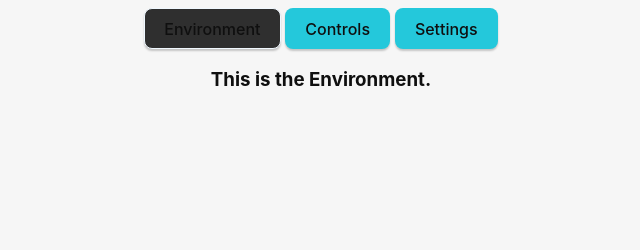
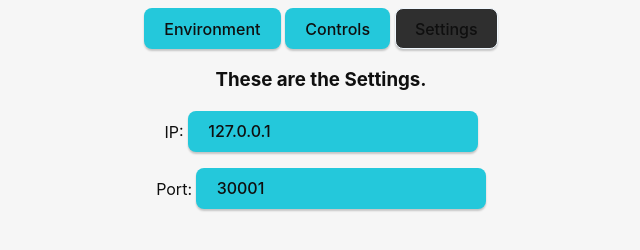
Before and after one commit to jordan4ibanez/minetest_gui, a website built with Vite: page index.html in a window 1280 px wide. Shown: the whole page, without its empty margins (319-959 px from the left). Built offline with nearby package versions, Linux system fonts and the light colour scheme; what tauri-plugin-log-api would draw is missing.

Commit message:
Some settings

```diff
--- a/index.html
+++ b/index.html
@@ -12,22 +12,29 @@
 <body>
   <div class="container">
     <div class="tabs">
-      <button class="tablinks active" id="environment">Environment</button>
+      <button class="tablinks" id="environment">Environment</button>
       <button class="tablinks" id="controls">Controls</button>
       <button class="tablinks" id="settings">Settings</button>
     </div>
 
-    <div id="environmentcontent" class="tabcontent">
+    <div id="environmentcontent" class="tabcontent" style="display: none;">
       <h3>This is the Environment.</h3>
     </div>
 
 
     <div id="controlscontent" class="tabcontent" style="display: none;">
-      <h3>This are the Controls.</h3>
+      <h3>These are the Controls.</h3>
     </div>
 
     <div id="settingscontent" class="tabcontent" style="display: none;">
-      <h3>This is the Settings.</h3>
+      <h3>These are the Settings.</h3>
+
+
+      <label for="ip">IP:</label>
+      <input type="text" id="ip" value="127.0.0.1">
+      <p></p>
+      <label for=" port">Port:</label>
+      <input type="text" id="port" value="30001">
     </div>
   </div>
 
--- a/src/library/buttonify.ts
+++ b/src/library/buttonify.ts
@@ -2,12 +2,18 @@ import { error } from "tauri-plugin-log-api";
 
 export { };
 
-// This is totally undocumented cause I'm a lazy fuck
-
+/**
+ * Easy enum for the 3 tabs. Makes it easy to add more.
+ */
 export enum Tabs {
   environment, controls, settings
 }
 
+/**
+ * Easy way to register button onclick events.
+ * @param buttonID The ID of the button.
+ * @param fun What this does when clicked.
+ */
 export function buttonClickEvent(buttonID: string, fun: () => void): void {
   const button: HTMLElement | null = document.getElementById(buttonID);
   if (button != null) {
@@ -27,32 +33,21 @@ export function selectTab(tabID: string): void {
   for (let i = 0; i < tablinks.length; i++) {
     tablinks[i].className = tablinks[i].className.replace(" active", "");
   }
-
-
-
   let currentTab = document.getElementById(tabID);
   if (currentTab == null) {
     error(`Tried to select tab ${tabID} which doesn't exist!`);
     return;
   }
-
   currentTab.className += " active";
-
   let currentContent: HTMLElement | null = document.getElementById(tabID + "content");
-
   if (currentContent == null) {
     error(`Tried to select content ${tabID} which doesn't exist!`);
     return;
   }
-
   currentContent.style.display = "";
-
-
-
-
 }
 
-export function tabify(): void {
+export function tabify(defaultTab: string): void {
   for (const tab of Object.keys(Tabs)) {
     if (typeof Tabs[tab as unknown as Tabs] !== "string") {
       const id = tab.toString();
@@ -61,4 +56,6 @@ export function tabify(): void {
       });
     }
   }
+
+  selectTab(defaultTab);
 }
--- a/src/main.ts
+++ b/src/main.ts
@@ -10,7 +10,7 @@ import { buttonClickEvent, selectTab, tabify, Tabs } from "./library/buttonify";
 const detach = await attachConsole();
 
 // Neaten this up. :)
-tabify();
+tabify("settings");
 
 // The main loop which runs every 0.05 seconds.
 function onStep(): void {
--- a/src/styles.css
+++ b/src/styles.css
@@ -76,8 +76,8 @@ button:hover {
 }
 
 button.active {
-  border-color:aliceblue;
-  background-color:#2f2f2f
+  border-color: aliceblue;
+  background-color: #2f2f2f
 }
 
 input,
```
